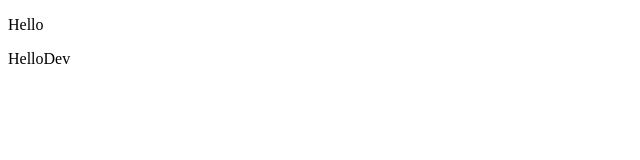
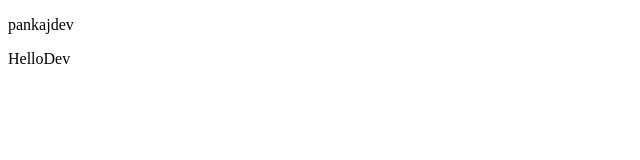
Before and after one commit to rahul1629753/BPS_College, an Angular app: page / in a window 1280 px wide. Shown: the top 160 px of the page, without its empty margins (0-640 px from the left). Built offline with nearby package versions, Linux system fonts and the light colour scheme.

Commit message:
pankajtest

```diff
--- a/src/app/app.component.html
+++ b/src/app/app.component.html
@@ -1,4 +1,4 @@
-<p>Hello</p>
+<p>pankajdev</p>
 <p>HelloDev</p>
 
 <router-outlet></router-outlet>
```
